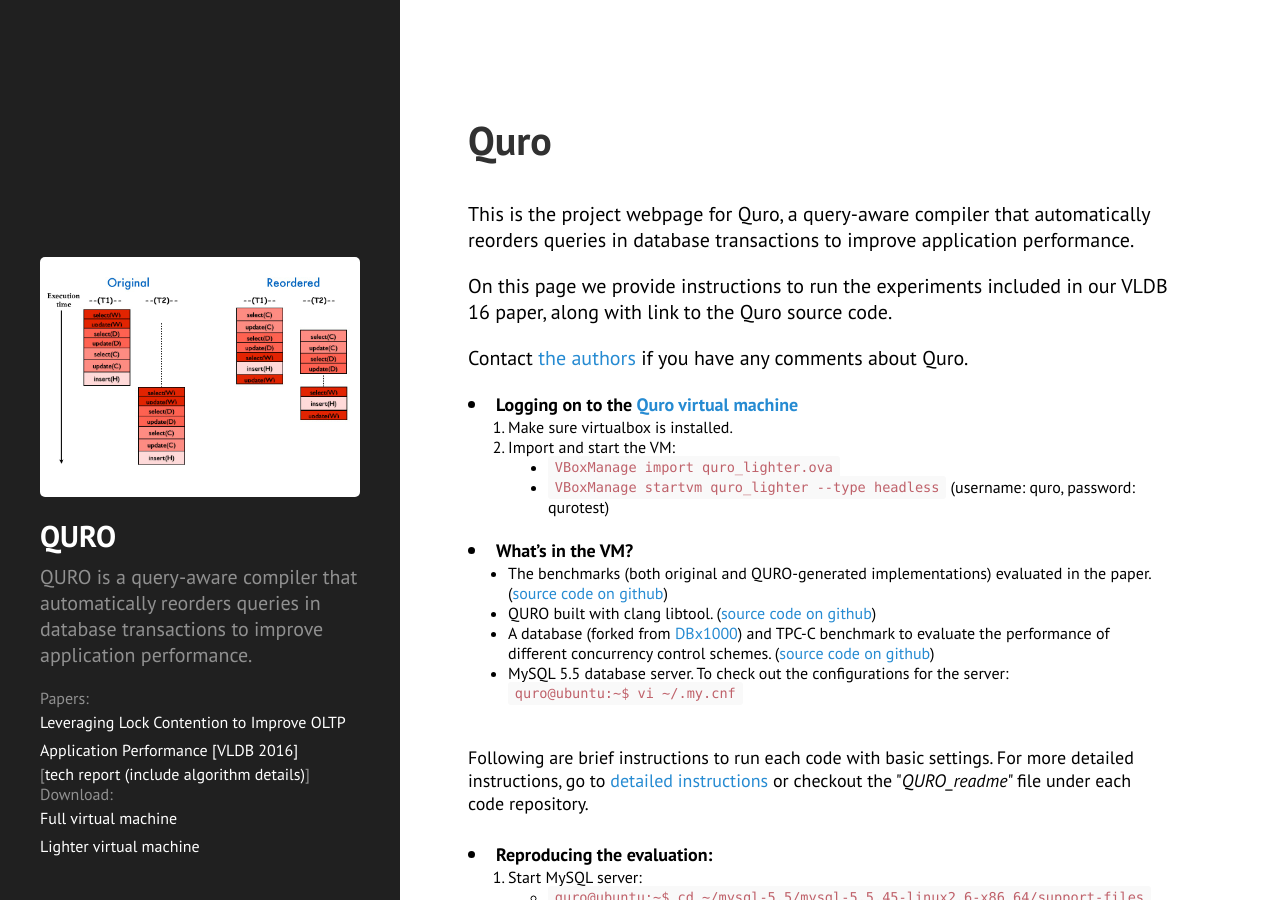
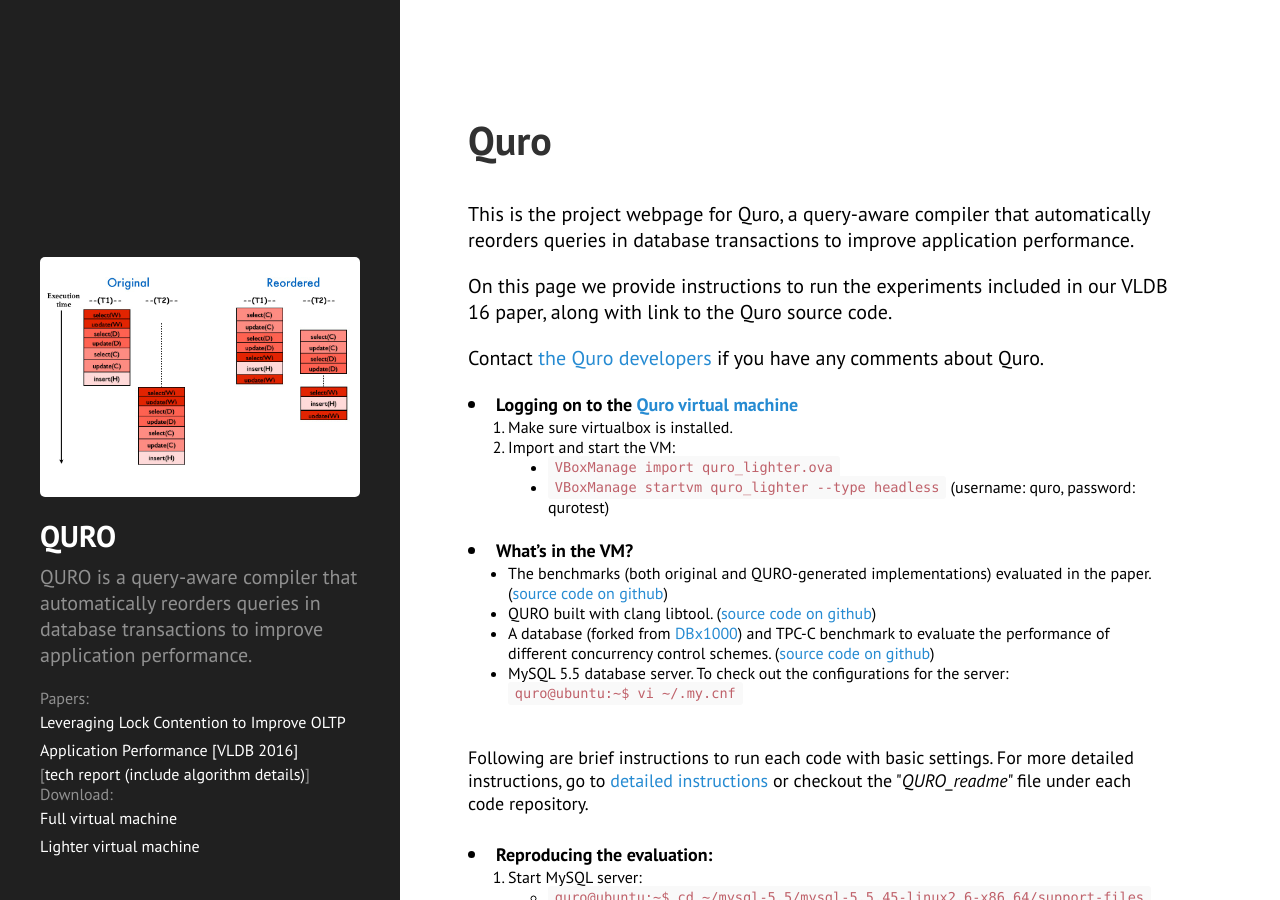
Before and after one commit to uwdb/website, a Jekyll site: the page projects/quro/index.html, which Jekyll copies as it is, in a window 1280 px wide and 900 px high. Built offline with Jekyll 4.4.1, drawn with Linux system fonts in a browser that asks for light colours; nearby versions of some CDN libraries; Markdown is read by kramdown in place of the engine named in the settings.

```diff
--- a/projects/quro/index.html
+++ b/projects/quro/index.html
@@ -74,7 +74,7 @@
 			</p>
 
 			<p>
-			Contact <a href="mailto:quro-dev@cs.washington.edu">the authors</a> if you have any comments about Quro.
+			Contact <a href="mailto:quro-dev@cs.washington.edu">the Quro developers</a> if you have any comments about Quro.
 			</p>
 
 			<li><font size="4.5"><b>Logging on to the <a href="http://homes.cs.washington.edu/~congy/quro_lighter.ova">Quro virtual machine</a></b></font>
```
